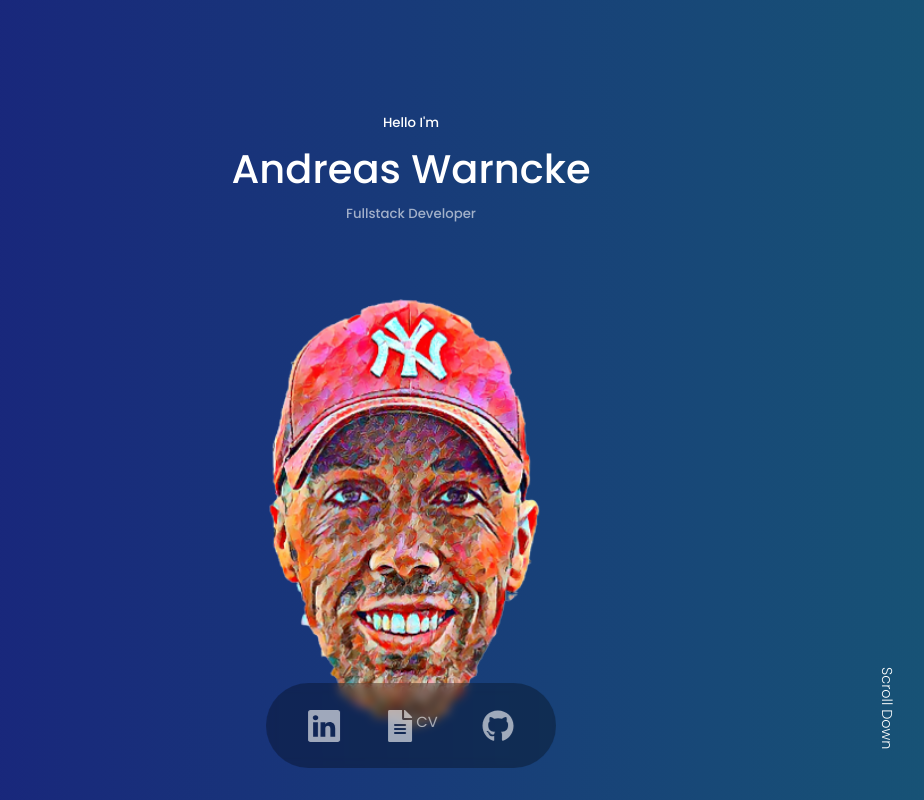
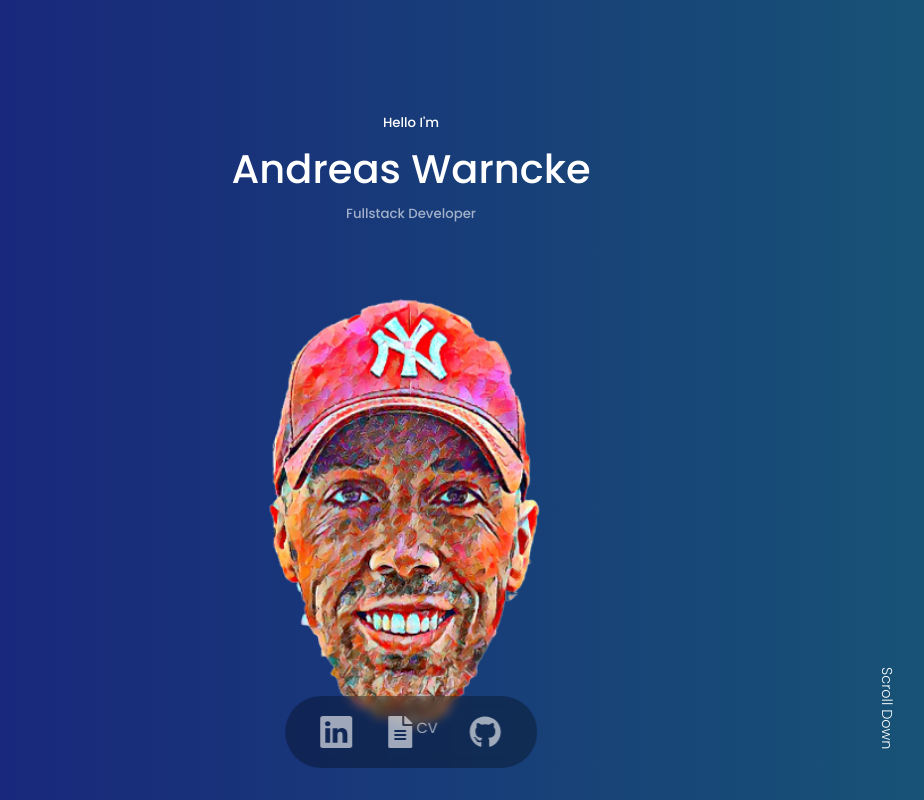
Before and after one commit to andreas8151/portfolio, a React (Create React App) app: page / in a window 1280 px wide. Shown: the top 800 px of the page, without its empty margins (229-1153 px from the left). Built offline with nearby package versions, Linux system fonts and the light colour scheme.

Commit message:
removed hover

```diff
--- a/src/components/nav/nav.css
+++ b/src/components/nav/nav.css
@@ -16,15 +16,11 @@ nav {
 
 .linkTo {
   background: transparent;
-  padding: 0.9rem;
+  padding: 0.5rem;
   border-radius: 50%;
   display: flex;
   color: var(--color-light);
   font-size: 1.1rem;
-}
-
-.linkTo:hover {
-  background: rgba(0, 0, 0, 0.3);
 }
 
 /* ---------- HEADER SOCIALS -------------*/
```
